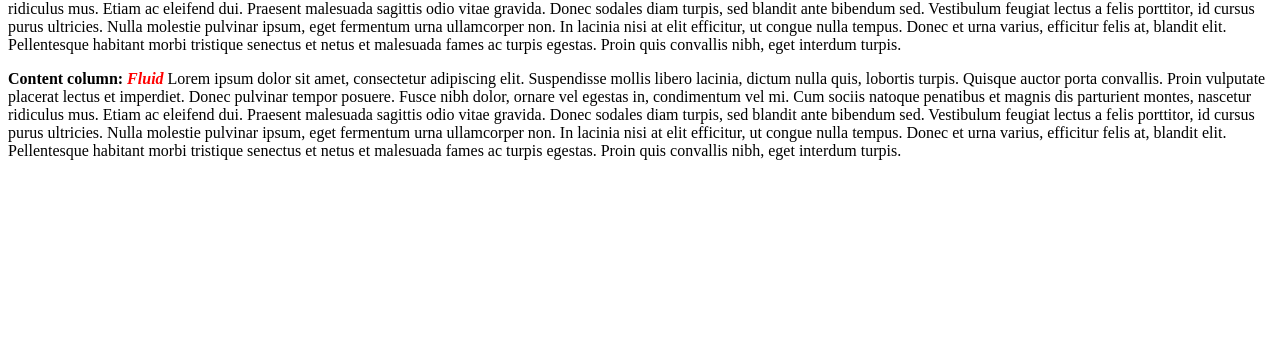
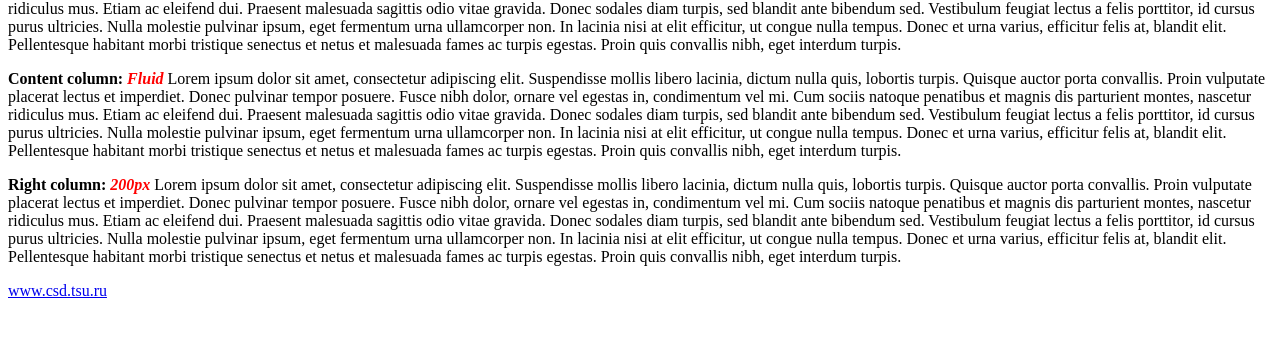
Before and after one commit to raflyaulya/932101.Nasution.Rafly.lab2, a plain HTML site: page Task 2.2/index.html in a window 1280 px wide. Shown: the part 103-440 px from the top of the page. Drawn offline with Linux system fonts and the light colour scheme.

Commit message:
Update index.html

```diff
--- a/Task 2.2/index.html
+++ b/Task 2.2/index.html
@@ -60,10 +60,31 @@
         </div>
         <div class="right-column">
             <p class="right">
-                <b></b>
+                <b>
+                    Right column:
+                    <span style="color: red; font-style: italic;">200px</span>
+                </b>
+                Lorem ipsum dolor sit amet, consectetur adipiscing elit. Suspendisse
+                mollis libero lacinia, dictum nulla quis, lobortis turpis. Quisque
+                auctor porta convallis. Proin vulputate placerat lectus et imperdiet.
+                Donec pulvinar tempor posuere. Fusce nibh dolor, ornare vel egestas
+                in, condimentum vel mi. Cum sociis natoque penatibus et magnis dis
+                parturient montes, nascetur ridiculus mus. Etiam ac eleifend dui.
+                Praesent malesuada sagittis odio vitae gravida. Donec sodales diam
+                turpis, sed blandit ante bibendum sed. Vestibulum feugiat lectus a
+                felis porttitor, id cursus purus ultricies. Nulla molestie pulvinar
+                ipsum, eget fermentum urna ullamcorper non. In lacinia nisi at elit
+                efficitur, ut congue nulla tempus. Donec et urna varius, efficitur
+                felis at, blandit elit. Pellentesque habitant morbi tristique senectus
+                et netus et malesuada fames ac turpis egestas. Proin quis convallis
+                nibh, eget interdum turpis.
             </p>
         </div>
     </div>
 
+    <footer>
+        <a href="https://csd.tsu.ru/">www.csd.tsu.ru</a>
+    </footer>
+
 </body>
 </html>
```
